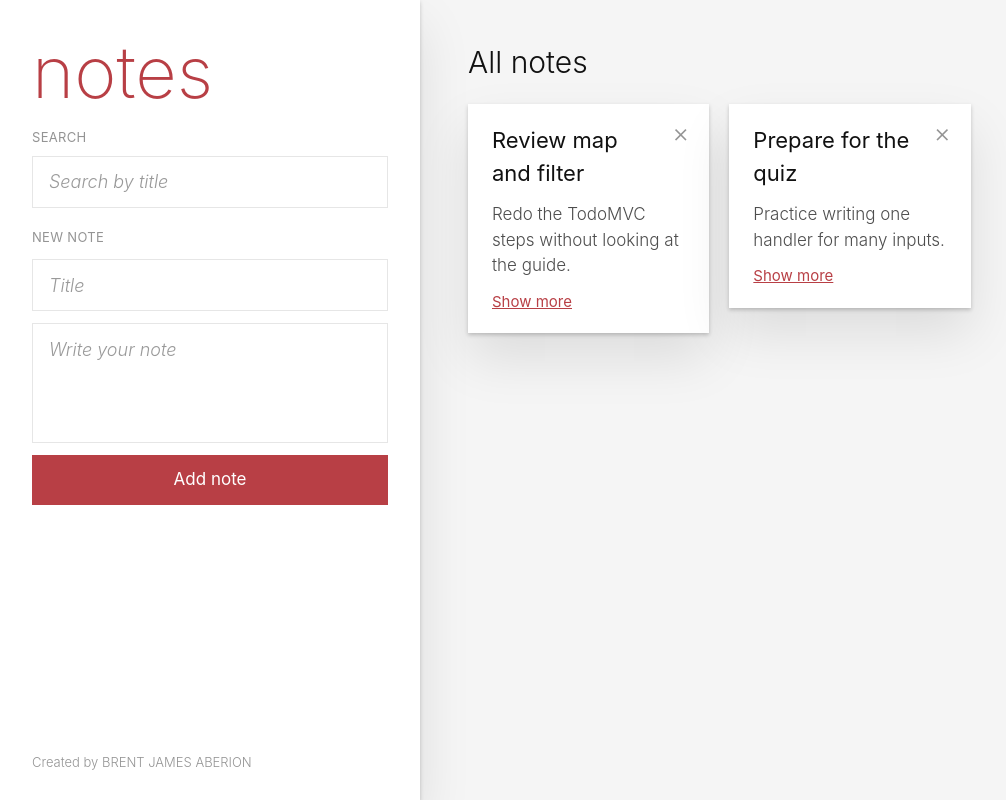
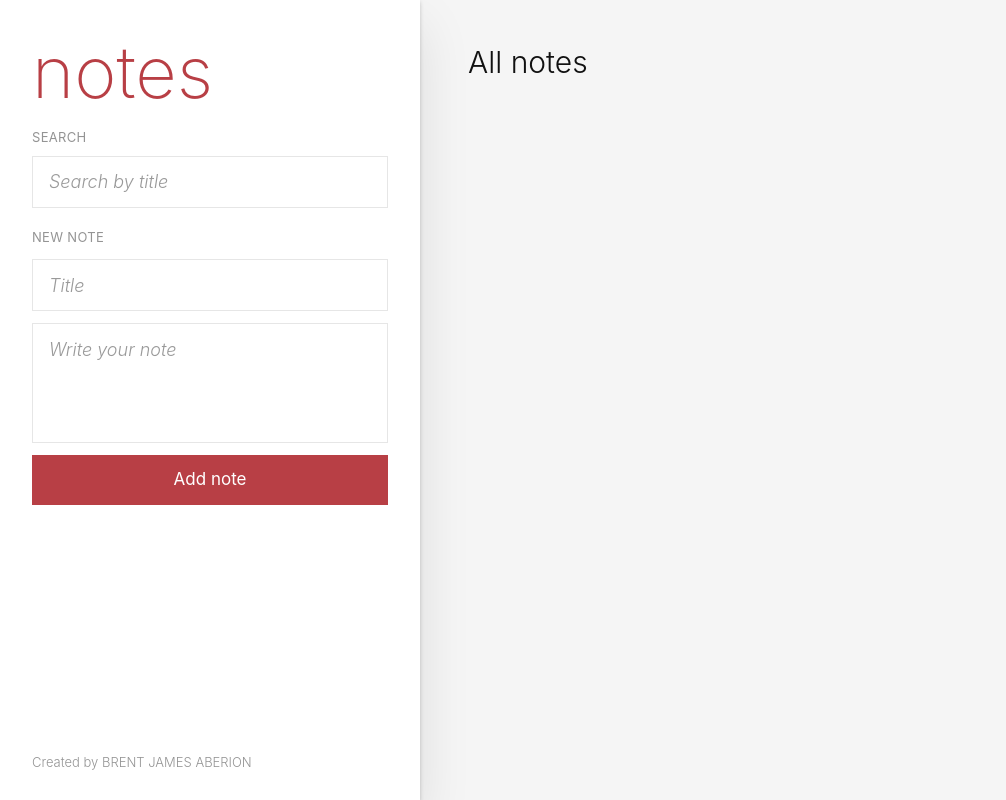
Before and after one commit to brentjamesaberion/csit340G6-notes, a React (Vite) app: page / in a window 1280 px wide. Shown: the whole page, without its empty margins (0-1006 px from the left). Built offline with nearby package versions, Linux system fonts and the light colour scheme.

Commit message:
feat: add notes on submit

```diff
--- a/src/components/Notes.jsx
+++ b/src/components/Notes.jsx
@@ -2,28 +2,18 @@ import NoteCard from "./NoteCard";
 import { useState } from "react";
 
 function Notes() {
-    const [notes, setNotes] = useState([
-        {
-            id: 1,
-            title: "Review map and filter",
-            body: "Redo the TodoMVC steps without looking at the guide."
-        },
-        {
-            id: 2,
-            title: "Prepare for the quiz",
-            body: "Practice writing one handler for many inputs."
+    const [notes, setNotes] = useState([]);
+
+    const handleSubmit = (e) => {
+        e.preventDefault();
+        if (!e.target.title.value || !e.target.body.value) {
+            return;
         }
-    ]);
+        const { title, body } = e.target;
+        setNotes([...notes, { id: crypto.randomUUID(), title: title.value, body: body.value }]);
 
-    const handleAddNote = (e) => {
-        e.preventDefault();
-        const { title, body } = e.target;
-
-        setNotes({
-            id: notes.length + 1,
-            title: title.value,
-            body: body.value
-        });
+        title.value = "";
+        body.value = "";
     };
 
     return (
@@ -43,7 +33,7 @@ function Notes() {
           />
         </div>
 
-        <form onSubmit={handleAddNote} className="grid gap-3">
+        <form onSubmit={handleSubmit} className="grid gap-3">
           <p className="text-[13px] font-normal tracking-wide text-[#949494]">
             NEW NOTE
           </p>
@@ -60,6 +50,7 @@ function Notes() {
           <button
             type="submit"
             className="h-[50px] cursor-pointer bg-[#b83f45] text-[17px] font-normal text-white hover:bg-[#a33439]"
+
           >
             Add note
           </button>
```
